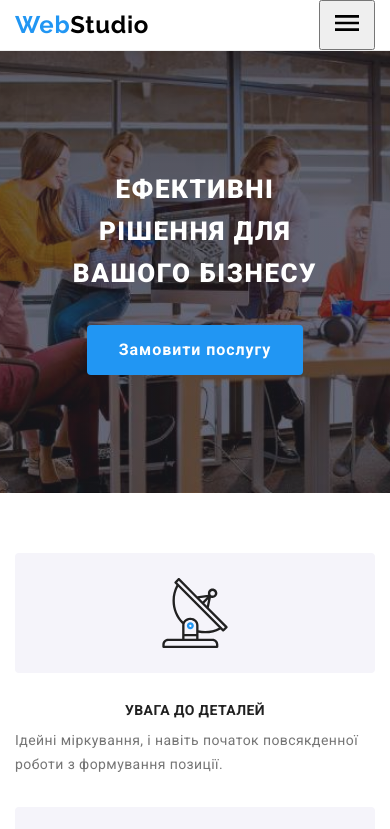
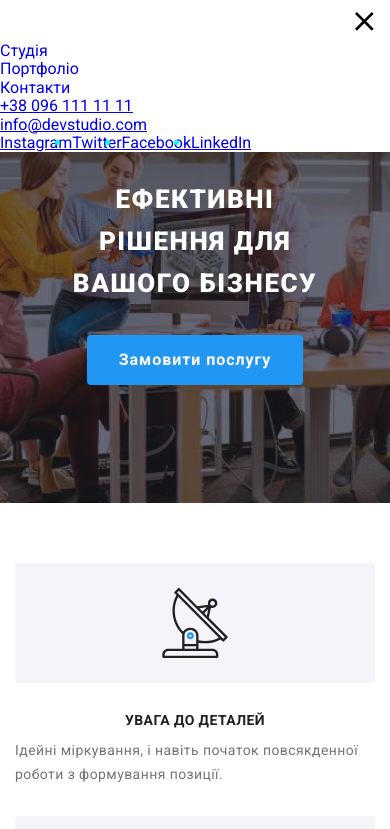
Before and after one commit to ArtemVorobiov17/goit-markup-hw-08, a plain HTML site: page index.html in a window 390 px wide. Both pictures are taken after a click on the button 347 px from the left and 25 px from the top of the page. Shown: the top 829 px of the page. Drawn offline with nearby package versions, Linux system fonts and the light colour scheme; a web font is replaced by a local one.

Commit message:
сделал моб меню

```diff
--- a/index.html
+++ b/index.html
@@ -75,40 +75,29 @@
         </ul>
 
         <button
-          class="header-burger js-open-menu"
           type="button"
+          class="menu-button js-open-menu"
           data-menu-button
           aria-expanded="false"
         >
-          <svg
-            class="hesder-burger__icon"
-            width="40"
-            height="40"
-            aria-label="Перемикач мобільного меню"
-          >
+          <svg width="40" height="40" aria-label="Перемикач мобільного меню">
             <use
-              class="menu-button__open"
+              class="menu-open"
               href="./images/stydi/symbol-defs.svg#icon-menu_burger"
             ></use>
           </svg>
         </button>
-      </div>
 
-      <!-- Mobile menu -->
-      <!--<div class="menu-container js-menu-container" id="mobile-menu">
-        <button class="menu-toggle js-close-menu">
-          <svg
-            class="menu-toggle__icon"
-            width="40"
-            height="40"
-            aria-label="Перемикач мобільного меню"
-          >
+        <div class="menu-container js-menu-container">
+          <button type="button" class="menu-cross js-close-menu">
+            <svg width="40" height="40">
               <use
-              class="menu-button__cross"
+                class="menu-close"
                 href="./images/stydi/symbol-defs.svg#icon-mobile_close"
               ></use>
             </svg>
           </button>
+
           <ul class="mobile-menu">
             <li class="mobile-menu__item">
               <a
@@ -124,6 +113,7 @@
               <a href="#" class="mobile-menu__link">Контакти</a>
             </li>
           </ul>
+
           <ul class="contacts-menu">
             <li class="contacts-menu__item">
               <a href="tel:+380961111111" class="contacts-menu__tel">
@@ -136,6 +126,7 @@
               </a>
             </li>
           </ul>
+
           <ul class="social-menu">
             <li class="social-menu__item">
               <a href="#" class="social-menu__link">Instagram</a>
@@ -150,7 +141,8 @@
               <a href="#" class="social-menu__link">LinkedIn</a>
             </li>
           </ul>
-      </div>-->
+        </div>
+      </div>
     </header>
 
     <main class="">
@@ -886,6 +878,7 @@
         </form>
       </div>
     </div>
+    <!--<script src="./js/open.js"></script>-->
     <script src="./js/mobile-menu.js"></script>
     <script src="./js/modal.js"></script>
   </body>
--- /dev/null
+++ b/js/open.js
@@ -0,0 +1,14 @@
+(() => {
+    const menuBtnRef = document.querySelector("[data-menu-button]");
+    const mobileMenuRef = document.querySelector("[data-menu]")
+
+    menuBtnRef.addEventListener("click", () => {
+        const expanded =
+            menuBtnRef.getAttribute("aria-expended") === "true" // false;
+
+        menuBtnRef.classList.toggle("is-open");
+        menuBtnRef.setAttribute("aria-expended", !expanded);
+
+        mobileMenuRef.classList.toggle("is-open");
+    })
+})();
--- a/sass/components/_backdrop.scss
+++ b/sass/components/_backdrop.scss
@@ -9,5 +9,6 @@
         visibility 250ms cubic-bezier(0.4, 0, 0.2, 1),
         transform 250ms cubic-bezier(0.4, 0, 0.2, 1);
     transform: scale(100%) rotate(360deg);
+    overflow-y: scroll;
 
 }
--- a/sass/components/_header.scss
+++ b/sass/components/_header.scss
@@ -3,10 +3,16 @@
     border-bottom: 1px solid #ececec;
 
     &__container {
+        position: relative;
         @extend %container;
         display: flex;
         justify-content: space-between;
         align-items: center;
+        height: 60px;
+
+        @media screen and (min-width:768px) {
+            height: 80px;
+        }
     }
 
 }
--- a/sass/components/_hero.scss
+++ b/sass/components/_hero.scss
@@ -36,6 +36,7 @@
 
     @media screen and (min-width:1200px) {
         max-width: 1600px;
+        max-height: 600px;
         background-image: linear-gradient(rgba(47, 48, 58, 0.4), rgba(47, 48, 58, 0.4)),
         url(/images/stydi/hero-desk.jpg);
         padding: 200px 0px;
--- a/sass/components/_mobile-menu.scss
+++ b/sass/components/_mobile-menu.scss
@@ -1,7 +1,78 @@
-.header-burger {
+.menu-button {
+    display: inline-flex;
+    //display: none;
+    border: none;
+    background-color: transparent;
+    //min-height: 40px;
+    //min-width: 40px;
+    //padding: 0;
+    //display: flex;
+    //align-items: center;
+    //justify-content: center;
+    //margin-left: auto;
+    //padding: 0;
+    //cursor: pointer;
+    //border-radius: 50%;
+    //outline: none;
+
+    @media screen and (min-width:768px) {
+        display: none;
+    }
+}
+
+.menu-container.js-menu-container {
+    display: none;
+}
+
+.menu-container.is-open {
+    display: block;
+}
+
+.menu-container {
     display: none;
 
-    @media screen and (max-width:768px) {
-        display: block;
+    .menu-cross {
+        display: flex;
+        margin-left: auto;
+        border: none;
+        background-color: transparent;
     }
 }
+
+.mobile-menu {
+    @extend %list;
+}
+
+.mobile-menu__link {
+    @extend %link;
+}
+
+.social-menu {
+    display: flex;
+}
+
+//.menu-button .menu-close {
+    //display: none;
+//}
+
+//.menu-button.is-open .menu-close {
+    //display: block;
+//}
+
+//.menu-button.is-open .menu-open {
+    //display: none;
+//}
+
+.menu-container {
+    position: absolute;
+    top: 0;
+    color: aqua;
+    width: 100%;
+    //text-align: center;
+    //outline: 1px solid tomato;
+    left: 0;
+    display: block;
+    background-color: #fff;
+
+
+}
--- a/sass/components/_modal-form.scss
+++ b/sass/components/_modal-form.scss
@@ -1,8 +1,12 @@
 .form {
-    width: 448px;
+    width: 100%;
     margin-left: auto;
     margin-right: auto;
-    margin-top: 12px;
+    //margin-top: 12px;
+
+    @media screen and (min-width:1200px) {
+        width: 100%;
+    }
 
     &__label {
         display: inline-flex;
@@ -12,7 +16,7 @@
         line-height: 1.16;
         letter-spacing: 0.01em;
         color: var(--secondary-text-color);
-        margin-bottom: 4px;
+        //margin-bottom: 4px;
     }
 
     &__input {
@@ -107,7 +111,10 @@
 
 .checkbox {
     display: flex;
-    margin-left: 13px;
+    //margin-left: 13px;
+    @media screen and (min-width:1200px) {
+        margin-left: 13px;
+    }
 
     &__input {
         appearance: none;
@@ -116,12 +123,16 @@
 
     &__icon {
         position: absolute;
-        margin: 4px 8px 0 0;
+        margin: 0px 8px 0 0;
         fill: transparent;
         border: 2px solid #212121;
         border-radius: 3px;
         width: 16px;
         height: 15px;
+
+        @media screen and (min-width:1200px) {
+            margin: 4px 8px 0 0;
+        }
     }
 
     &__input:checked+&__icon {
@@ -134,19 +145,29 @@
         position: relative;
         font-family: inherit;
         font-weight: 400;
-        font-size: 14px;
-        line-height: 1.71;
+        font-size: 12px;
+        line-height: 1.16;
         letter-spacing: 0.03em;
         color: #757575;
+
+        @media screen and (min-width:1200px) {
+            font-size: 14px;
+            line-height: 1.71;
+        }
     }
 
     &__link {
         font-family: inherit;
         font-weight: 400;
-        font-size: 14px;
-        line-height: 1.71;
+        font-size: 12px;
+        line-height: 1.16;
         letter-spacing: 0.03em;
         text-decoration-line: underline;
         color: var(--brend-color1);
+
+        @media screen and (min-width:1200px) {
+            font-size: 14px;
+            line-height: 1.71;
+        }
     }
 }
--- a/sass/components/_modal.scss
+++ b/sass/components/_modal.scss
@@ -4,7 +4,7 @@
     left: 50%;
     transform: translate(-50%, -50%);
     width: 100%;
-    max-width: 528px;
+    max-width: 450px;
     padding: 40px 40px;
     /*height: 100%;
     max-height: 581px;*/
@@ -13,14 +13,27 @@
         0px 2px 1px rgba(0, 0, 0, 0.2);
     border-radius: 4px;
 
+    /*@media screen and (min-width:768px) {
+        top: 50%;
+    }*/
+
+    @media screen and (min-width:1200px) {
+        max-width: 528px;
+    }
+
     &__title {
         font-family: inherit;
         font-weight: 700;
         font-size: 20px;
-        line-height: 1.15;
+        //line-height: 1.15;
+        line-height: 1.5;
         text-align: center;
         letter-spacing: 0.03em;
         color: var(--basic-text-color);
+
+        @media screen and (min-width:1200px) {
+            line-height: 1.15;
+        }
     }
 
     &__close {
```
Also changed, not shown: css/main.css, css/main.min.css, 2 other files. Lines whose indentation alone changed are shown as unchanged.
